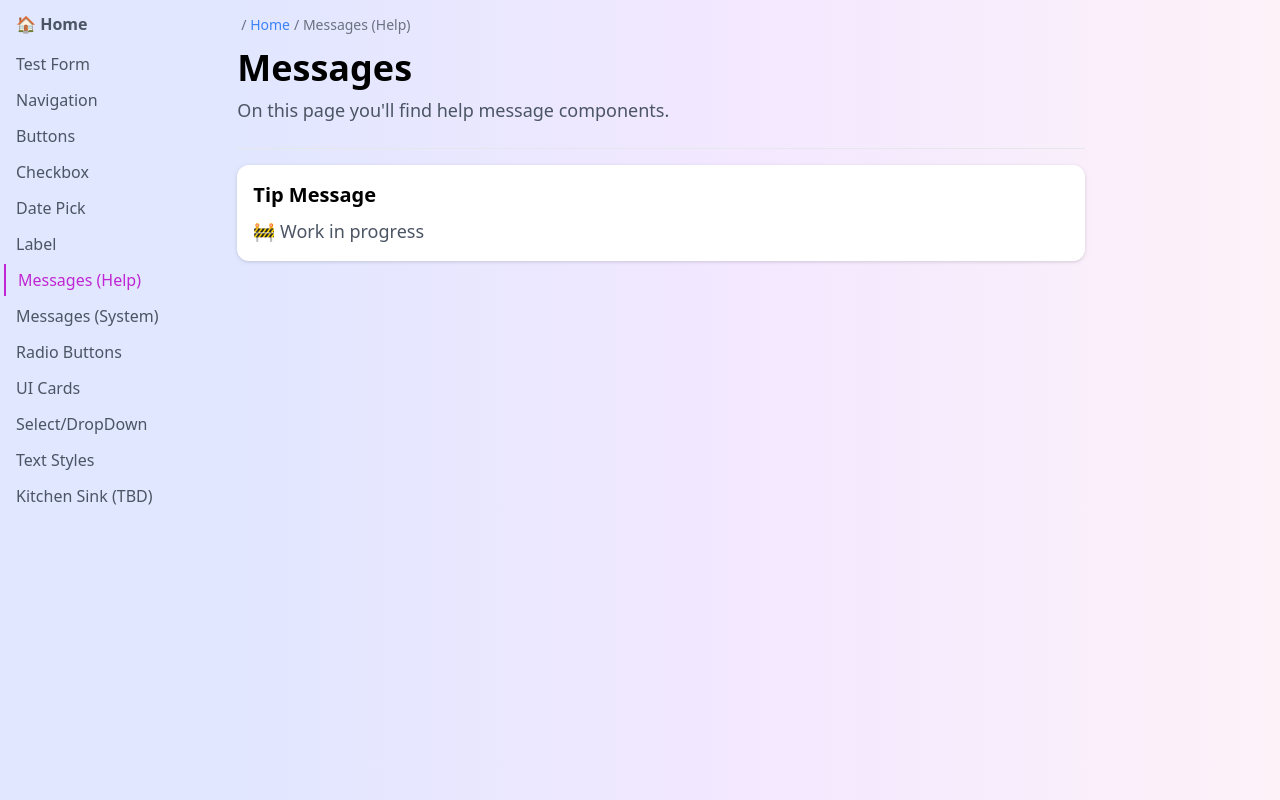
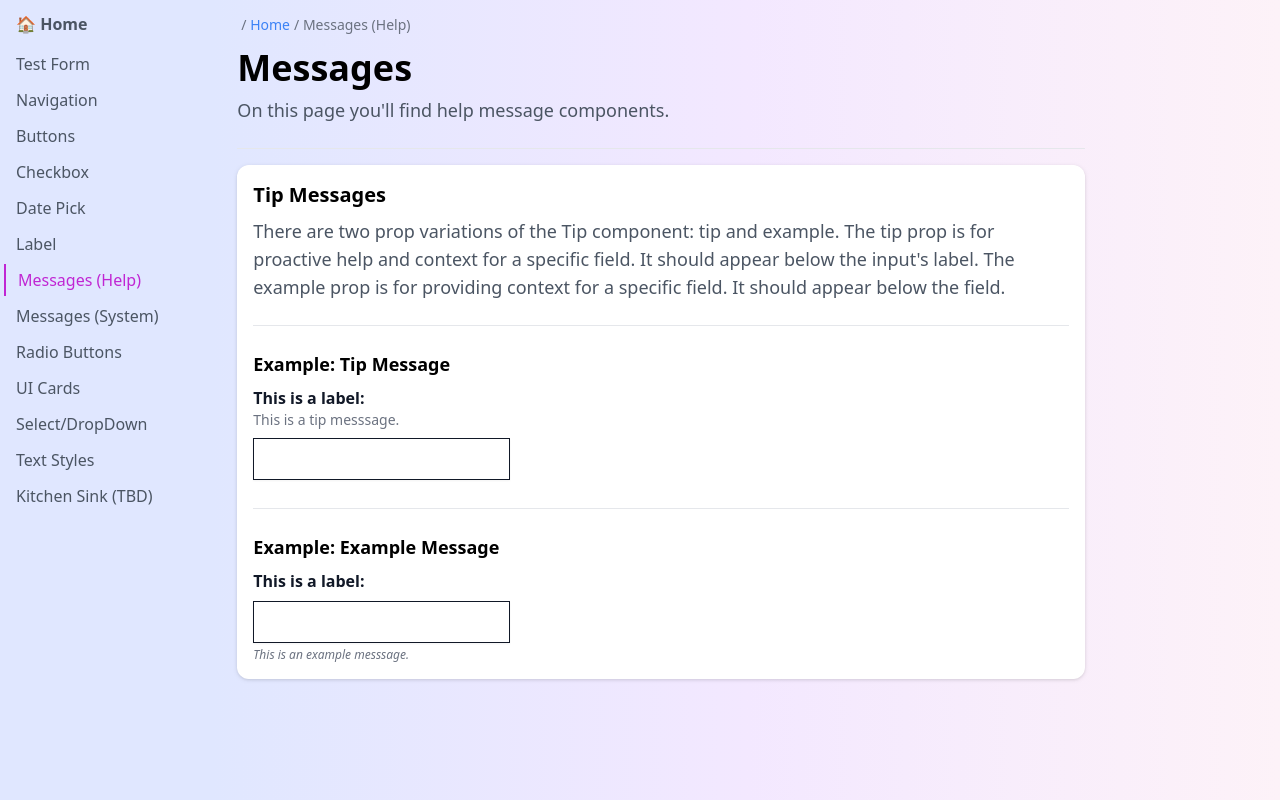
Before and after one commit to tayv/Project-Bubblegum, a Next.js app: page /forms/messages-help-article in a window 1280 px wide. Built offline with nearby package versions, Linux system fonts and the light colour scheme.

Commit message:
Added Message article content

```diff
--- a/pages/forms/messages-help-article.tsx
+++ b/pages/forms/messages-help-article.tsx
@@ -4,7 +4,7 @@ import Heading from '@components/layout/Heading'
 import Paragraph from '@components/layout/Paragraph'
 import { FC } from 'react'
 import Section from '@components/layout/Section'
-
+import Input from '@components/atoms/Input'
 
 // data for Breadcrumbs
 const crumbs = [
@@ -31,13 +31,28 @@ const MessagesHelpArticle: FC = () => {
       <br />
       <hr />
 
-      <Section id="header" style="standard">
-        <Heading text="Tip Message" size="h3" type="primary"/>
+      <Section id="tipMessage" style="standard">
+        <Heading text="Tip Messages" size="h3" type="primary"/>
           <Paragraph
-            text="🚧 Work in progress"
+            text="
+            There are two prop variations of the Tip component: tip and example.
+            The tip prop is for proactive help and context for a specific field. It should appear below the input's label.
+            The example prop is for providing context for a specific field. It should appear below the field.
+            "
             size="standard"
             type="primary"
           />
+          <br/>
+          <hr/>
+          <br/>
+          <Heading text="Example: Tip Message" size="h4" type="primary"/>
+          <Input name="tipMessage" label="This is a label:" tipText="This is a tip messsage." />
+          <br/>
+          <hr/>
+          <br/>
+          <Heading text="Example: Example Message" size="h4" type="primary"/>
+          <Input name="exampleMessage" label="This is a label:" exampleText="This is an example messsage." />
+
       </Section>
 
     </LayoutContainerSide>
```
